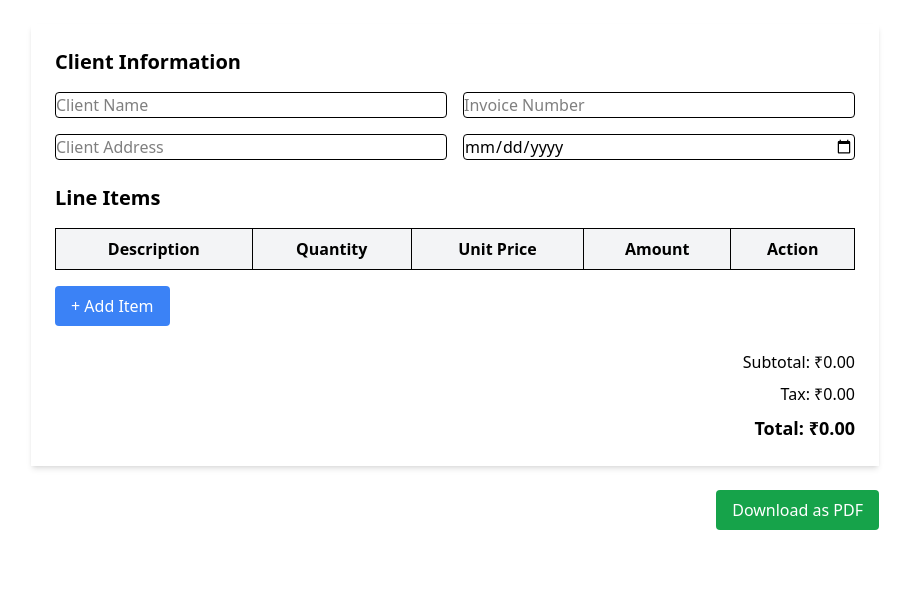
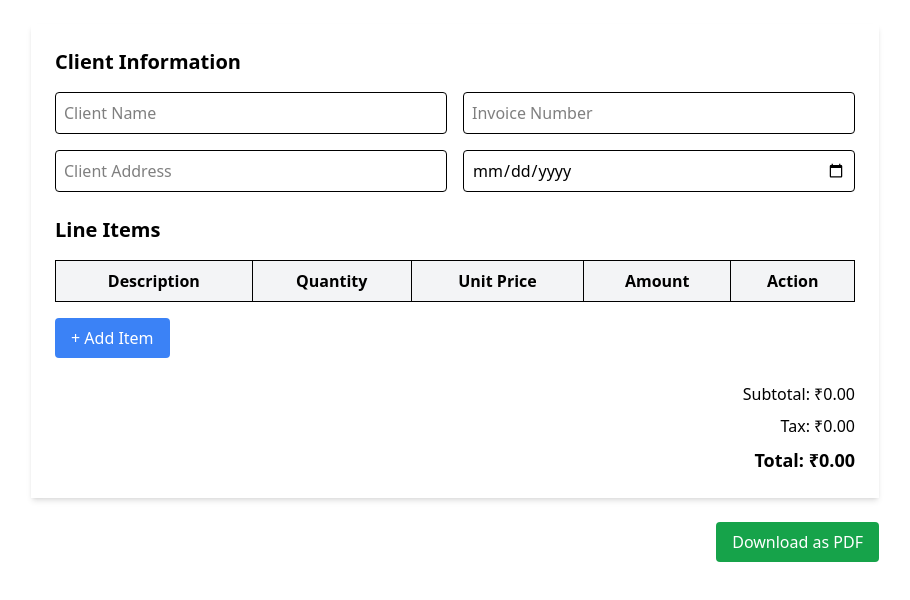
Before and after one commit to Jayasridhara/Invoice_Builder, a React (Vite) app: page / in a window 1280 px wide. Shown: the top 600 px of the page, without its empty margins (185-1095 px from the left). Built offline with nearby package versions, Linux system fonts and the light colour scheme.

Commit message:
inovice builder

```diff
--- a/src/components/InvoiceForm.jsx
+++ b/src/components/InvoiceForm.jsx
@@ -14,7 +14,7 @@ const InvoiceForm = ({ client, setClient }) => {
           value={client.name}
           onChange={handleChange}
           placeholder="Client Name"
-          className="border  rounded"
+          className="border p-2  rounded"
         />
         <input
           type="text"
@@ -22,7 +22,7 @@ const InvoiceForm = ({ client, setClient }) => {
           value={client.invoiceNumber}
           onChange={handleChange}
           placeholder="Invoice Number"
-          className="border rounded"
+          className="border p-2 rounded"
         />
         <input
           type="text"
@@ -30,14 +30,14 @@ const InvoiceForm = ({ client, setClient }) => {
           value={client.address}
           onChange={handleChange}
           placeholder="Client Address"
-          className="border rounded"
+          className="border p-2 rounded"
         />
         <input
           type="date"
           name="date"
           value={client.date}
           onChange={handleChange}
-          className="border rounded"
+          className="border p-2 rounded"
         />
       </div>
     </div>
```
